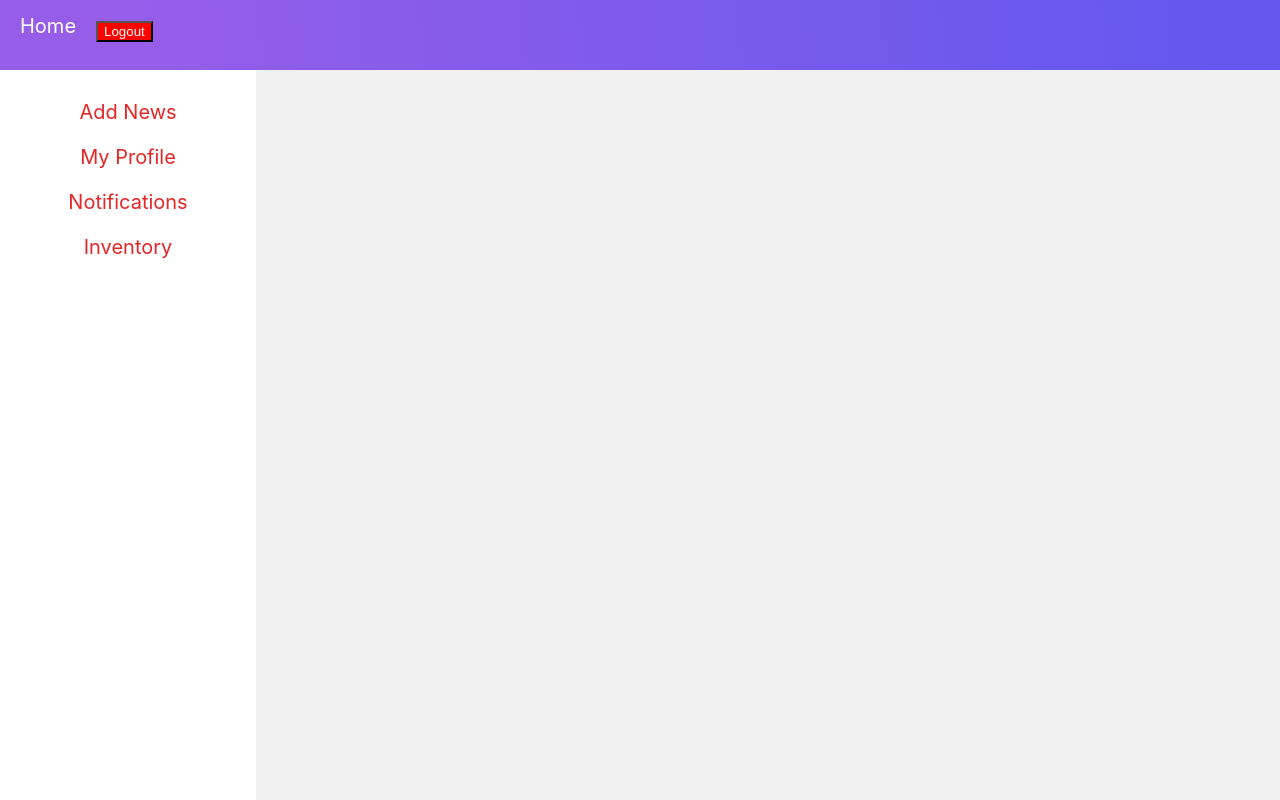
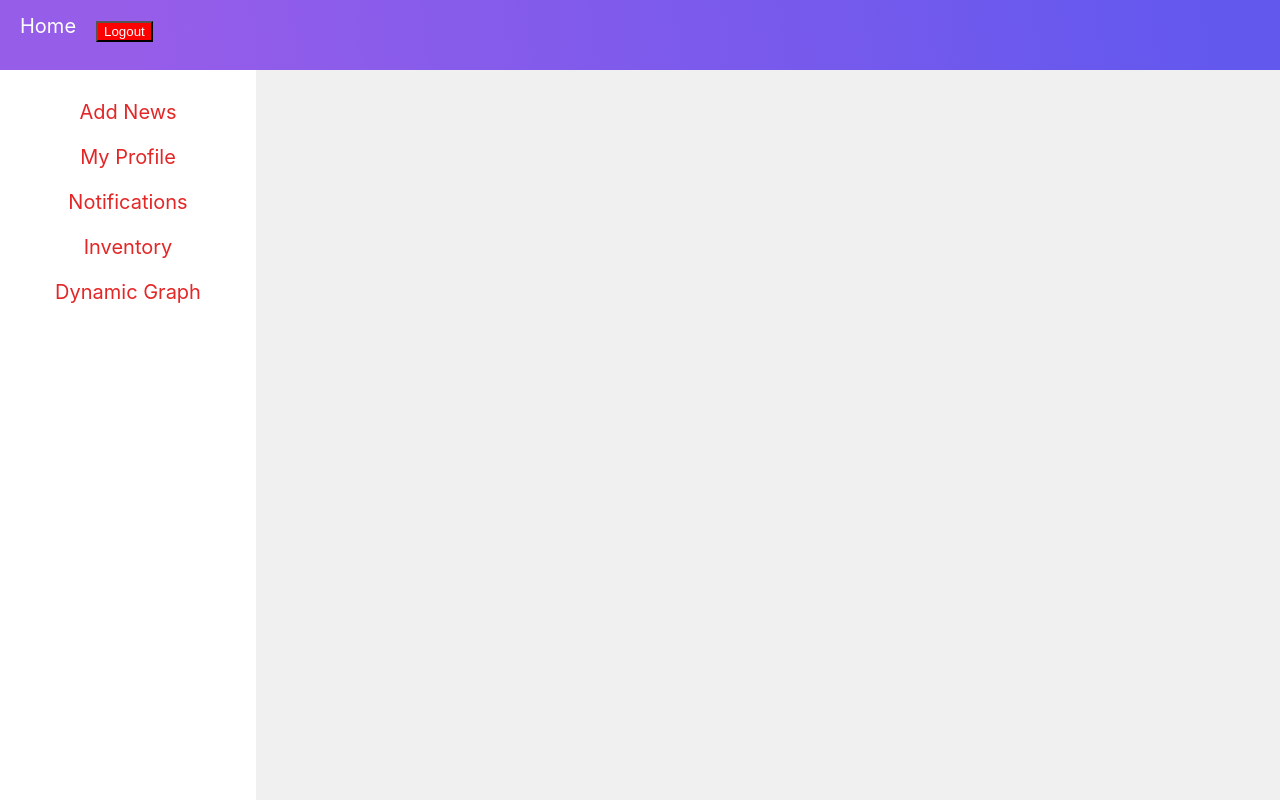
Before and after one commit to kundanYadav1/doctorapp, a React (Create React App) app: page /admin in a window 1280 px wide. Built offline with nearby package versions, Linux system fonts and the light colour scheme.

Commit message:
completed AdminSidebar

```diff
--- a/src/components/admin/adminSidebar/AdminSidebar.css
+++ b/src/components/admin/adminSidebar/AdminSidebar.css
@@ -15,7 +15,11 @@
 }
 
 .adminicon:hover {
-    background-color: #007bff;
+    background: linear-gradient(
+        82.3deg,
+        rgba(150, 93, 233, 1) 10.8%,
+        rgba(99, 88, 238, 1) 94.3%
+      );
 }
 
 .adminicon a {
@@ -33,11 +37,7 @@
 }
 
 .adminicon a.active {
-    background: linear-gradient(
-        82.3deg,
-        rgba(150, 93, 233, 1) 10.8%,
-        rgba(99, 88, 238, 1) 94.3%
-      );
-    color: #fff;
+
+    color: #e32626;
     box-shadow: 0 4px 8px rgba(0, 0, 0, 0.2);
 }
--- a/src/components/admin/adminSidebar/AdminSidebar.jsx
+++ b/src/components/admin/adminSidebar/AdminSidebar.jsx
@@ -10,6 +10,7 @@ const AdminSidebar = () => {
       <div className='adminicon'><NavLink to="/admin/admindetails" activeClassName="active">My Profile</NavLink></div>
       <div className='adminicon'><NavLink to="/admin/adminnotifications" activeClassName="active">Notifications</NavLink></div>
       <div className='adminicon'><NavLink to="/admin/inventory" activeClassName="active">Inventory</NavLink></div>
+      <div className='adminicon'><NavLink to="/admin/dynamicgraph" activeClassName="active">Dynamic Graph</NavLink></div>
     </div>
   )
 }
```
